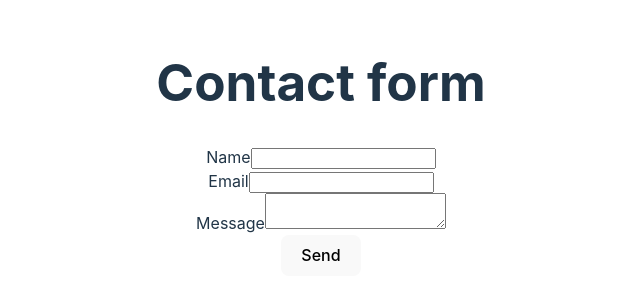
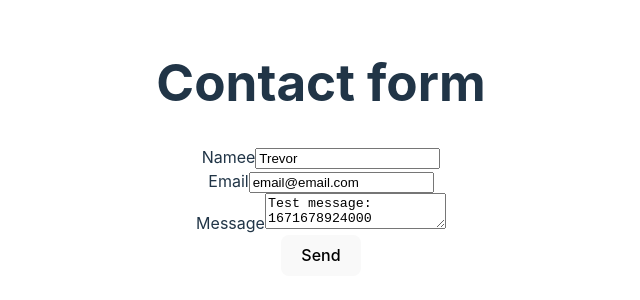
Before and after one commit to TJBlackman/form-test, a React (Vite) app: page / in a window 1280 px wide. Shown: the part 252-552 px from the top of the page, without its empty margins (319-959 px from the left). Built offline with nearby package versions, Linux system fonts and the light colour scheme.

Commit message:
try ajax

```diff
--- a/src/App.jsx
+++ b/src/App.jsx
@@ -1,25 +1,115 @@
-import { useState } from "react";
+import { useEffect, useState } from "react";
 import reactLogo from "./assets/react.svg";
 import "./App.css";
 
 function App() {
-  const [count, setCount] = useState(0);
+  const [name, setName] = useState("Trevor");
+  const [email, setEmail] = useState("email@email.com");
+  const [message, setMessage] = useState(`Test message: ${Date.now()}`);
+  const [loading, setLoading] = useState(false);
+  const [showSuccess, setShowSuccess] = useState(false);
+  const [showError, setShowError] = useState(false);
 
+  // handle form submit
+  function handleSubmit(e) {
+    e.preventDefault();
+    setLoading(true);
+
+    // create a URLParamObject
+    const params = new URLSearchParams();
+    params.append("name", name);
+    params.append("email", email);
+    params.append("message", message);
+    params.append("form-name", "contact"); // the name of your form in Netlify
+
+    // url encode data
+    const urlEncodedData = params.toString();
+    console.log(
+      `This is what url encoded data looks like: label1=value1&label2=value2&label3=value3`
+    );
+    console.log(`urlEncodedData: ${urlEncodedData}`);
+
+    fetch("/", {
+      method: "POST",
+      headers: {
+        "Content-Type": "application/x-www-form-urlencoded", // important! we are not sending JSON, we are sending URL encoded data
+      },
+      body: urlEncodedData,
+    })
+      .then((response) => response.json())
+      .then((data) => {
+        setShowSuccess(true);
+        setLoading(false);
+      })
+      .catch((error) => {
+        setShowError(true);
+        console.error("Form Submission Error:", error);
+        setLoading(false);
+      });
+  }
+
+  // let success/error message show for 6 seconds, then reset form
+  useEffect(() => {
+    setTimeout(() => {
+      setName("");
+      setEmail("");
+      setMessage("");
+      setShowSuccess(false);
+      setShowError(false);
+    }, 6000);
+  }, [showError, showSuccess]);
+
+  // if inputs are empty, disable submit button OR if loading
+  const btnDisabled = !name || !email || !message || loading;
+
+  // render an error
+  if (showError) {
+    return (
+      <div>
+        There was an error sending your message. Please try again later.
+      </div>
+    );
+  }
+
+  // render success message
+  if (showSuccess) {
+    return (
+      <div>Thank you for your message. We will get back to you shortly.</div>
+    );
+  }
+
+  // render form
   return (
     <div className="App">
       {/* A contact form */}
       <h1>Contact form</h1>
-      <form netlify name="contact" method="POST">
-        <label htmlFor="name">Name</label>
-        <input type="text" id="name" name="name" />
+      <form onSubmit={handleSubmit}>
+        <label>Namee</label>
+        <input
+          value={name}
+          onChange={(e) => setName(e.target.value)}
+          type="text"
+          disabled={loading}
+        />
         <br />
-        <label htmlFor="email">Email</label>
-        <input type="email" id="email" name="email" />
+        <label>Email</label>
+        <input
+          value={email}
+          onChange={(e) => setEmail(e.target.value)}
+          type="email"
+          disabled={loading}
+        />
         <br />
-        <label htmlFor="message">Message</label>
-        <textarea id="message" name="message" />
+        <label>Message</label>
+        <textarea
+          value={message}
+          onChange={(e) => setMessage(e.target.value)}
+          disabled={loading}
+        />
         <br />
-        <button type="submit">Send</button>
+        <button type="submit" disabled={btnDisabled}>
+          Send
+        </button>
       </form>
     </div>
   );
```
